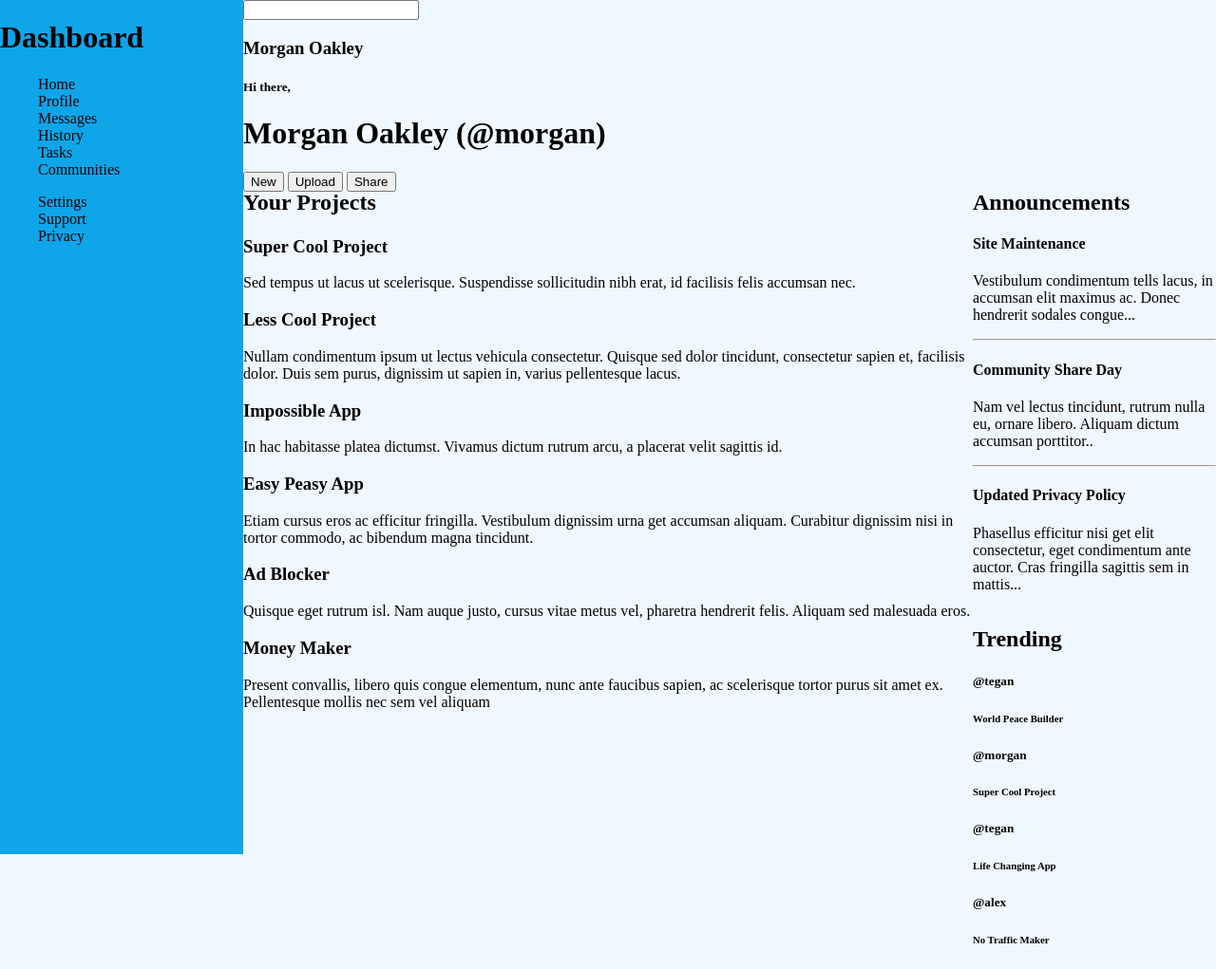
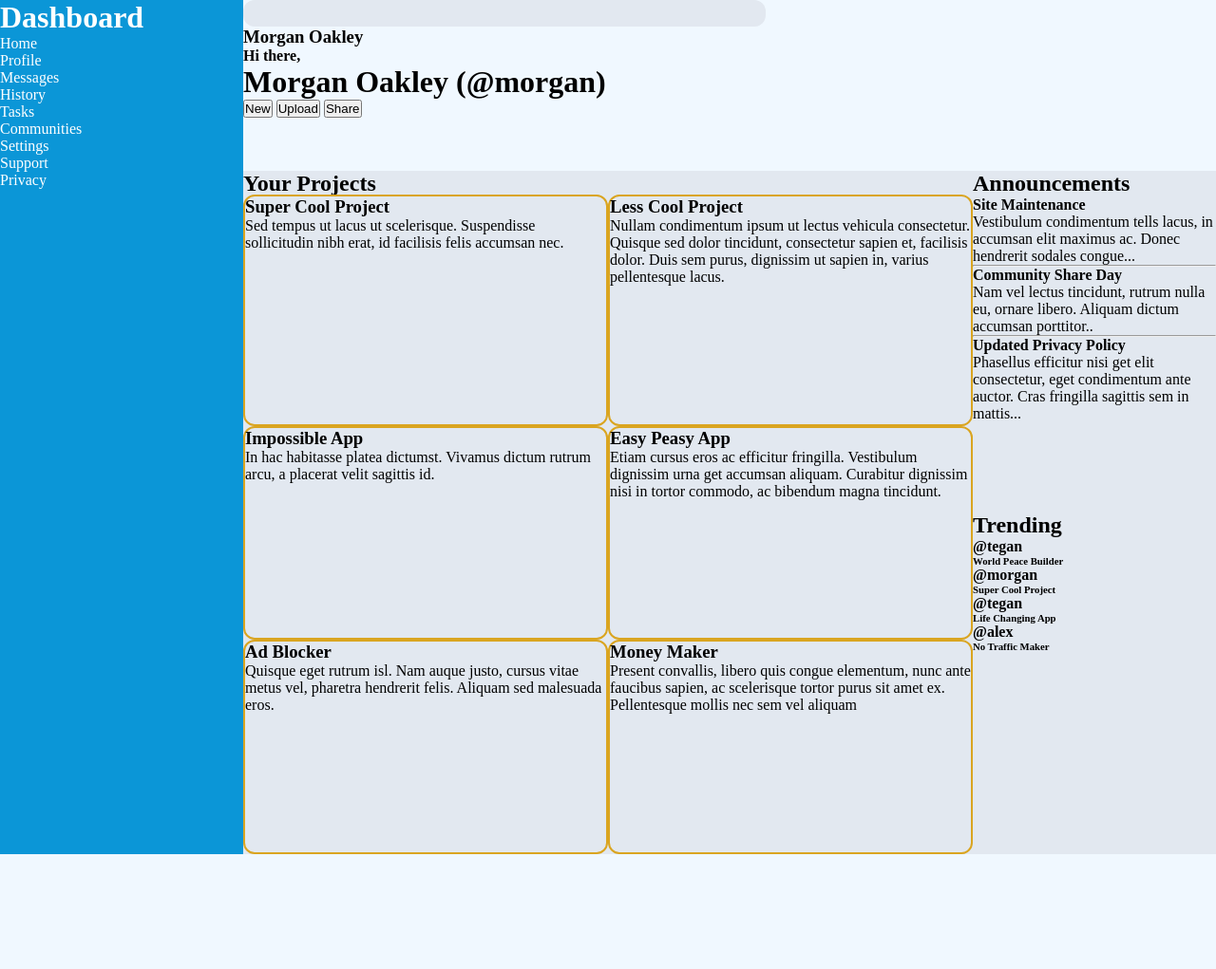
Before and after one commit to grantgolden13/admin-dashboard, a plain HTML site: page index.html in a window 1280 px wide. Shown: the whole page at 95% size. After the commit the page ends 900 px from the top, so only its background shows below. Drawn offline with Linux system fonts and the light colour scheme.

Commit message:
remove margins and padding and tidy layout

```diff
--- a/index.html
+++ b/index.html
@@ -16,7 +16,7 @@
             </div>
             <div class="bottom-header">
                 <div class="profile-container">
-                    <h5>Hi there,</h5>
+                    <h4>Hi there,</h4>
                     <h1>Morgan Oakley (@morgan)</h1>
                 </div>
                 <div class="nav">
@@ -113,19 +113,19 @@
                 <h2>Trending</h2>
                 <div class="trending-container">
                     <div>
-                        <h5>@tegan</h5>
+                        <h4>@tegan</h4>
                         <h6>World Peace Builder</h6>
                     </div>
                     <div>
-                        <h5>@morgan</h5>
+                        <h4>@morgan</h4>
                         <h6>Super Cool Project</h6>
                     </div>
                     <div>
-                        <h5>@tegan</h5>
+                        <h4>@tegan</h4>
                         <h6>Life Changing App</h6>
                     </div>
                     <div>
-                        <h5>@alex</h5>
+                        <h4>@alex</h4>
                         <h6>No Traffic Maker</h6>
                     </div>
                 </div>
--- a/style.css
+++ b/style.css
@@ -1,5 +1,7 @@
 * {
     box-sizing: border-box;
+    margin: 0;
+    padding: 0;
 }
 
 html, body {
@@ -12,7 +14,7 @@ ul {
 }
 
 .container {
-    max-height: 100vh;
+    max-height: 98vh;
     display: grid;
     grid-template-columns: minmax(180px, 1fr) minmax(480px, 4fr);
     grid-template-rows: minmax(180px, 1fr) minmax(720px, 4fr);
@@ -26,11 +28,13 @@ ul {
 }
 
 .sidebar {
-    background-color: #0EA5E9;
+    background-color: #0b96d7;
     grid-area: sidebar;
+    color: white;
 }
 
 .main {
+    background-color: #E2E8F0;
     grid-area: main;
     display: grid;
     grid-template-columns: 3fr 1fr;
@@ -43,13 +47,16 @@ ul {
 .projects {
     grid-area: projects;
     display: grid;
-    grid-template-columns: repeat(2, minmax(240px, 1fr));
-    grid-template-rows: 50px repeat(3, minmax(200px, 1fr));
+    grid-template-columns: 1fr;
+    grid-template-rows: 25px 1fr;
     grid-template-areas:
-        "h2 h2"
-        "projects-cont projects-cont"
-        "projects-cont projects-cont"
-        "projects-cont projects-cont";
+        "h2"
+        "projects-cont";
+}
+
+.projects .card {
+    border: 2px solid goldenrod;
+    border-radius: 12px;
 }
 
 .announcements {
@@ -66,4 +73,18 @@ ul {
 
 .projects-container {
     grid-area: projects-cont;
+    display: grid;
+    grid-template-columns: repeat(2, minmax(200px, 1fr));
 }
+
+.upper-header input{
+    background-color: #E2E8F0;
+    width: 550px;
+    height: 28px;
+    border-radius: 12px;
+    border: none;
+}
+
+.sidebar h1 {
+    display: block;
+}
```
